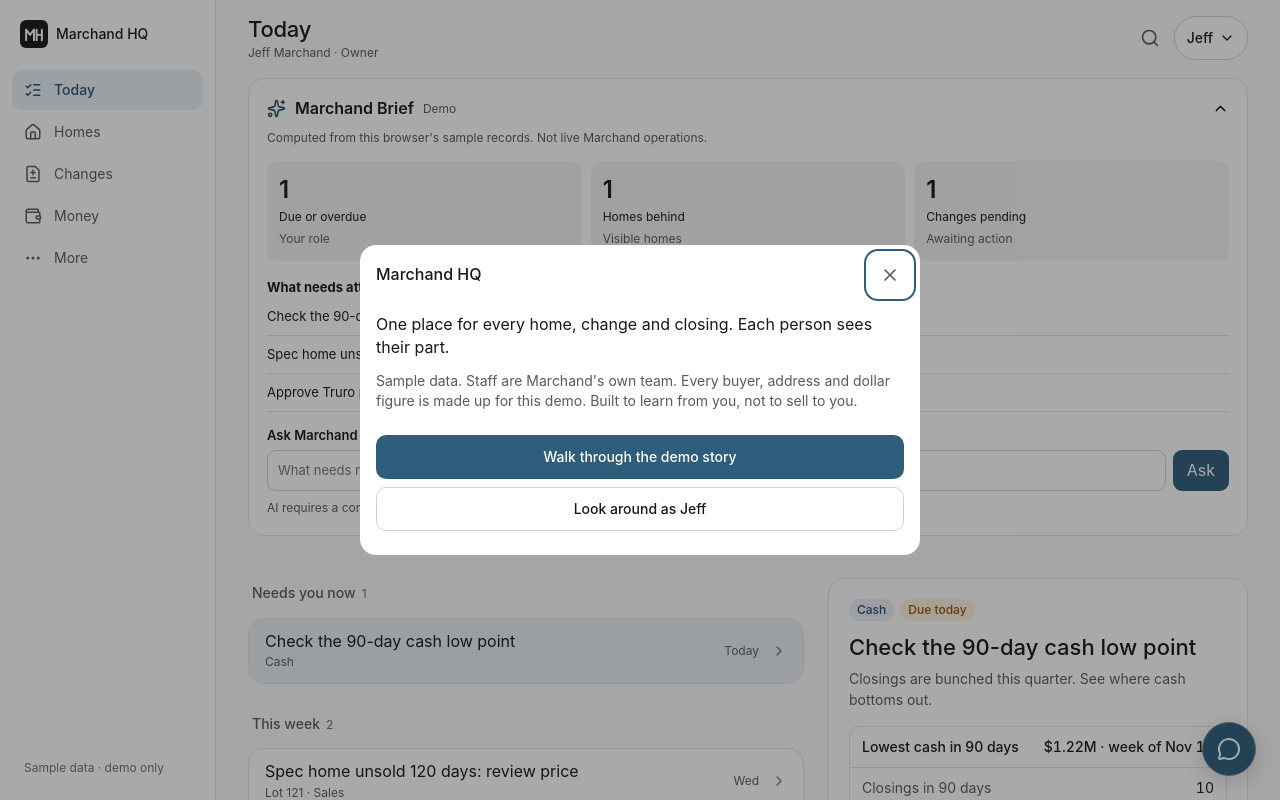
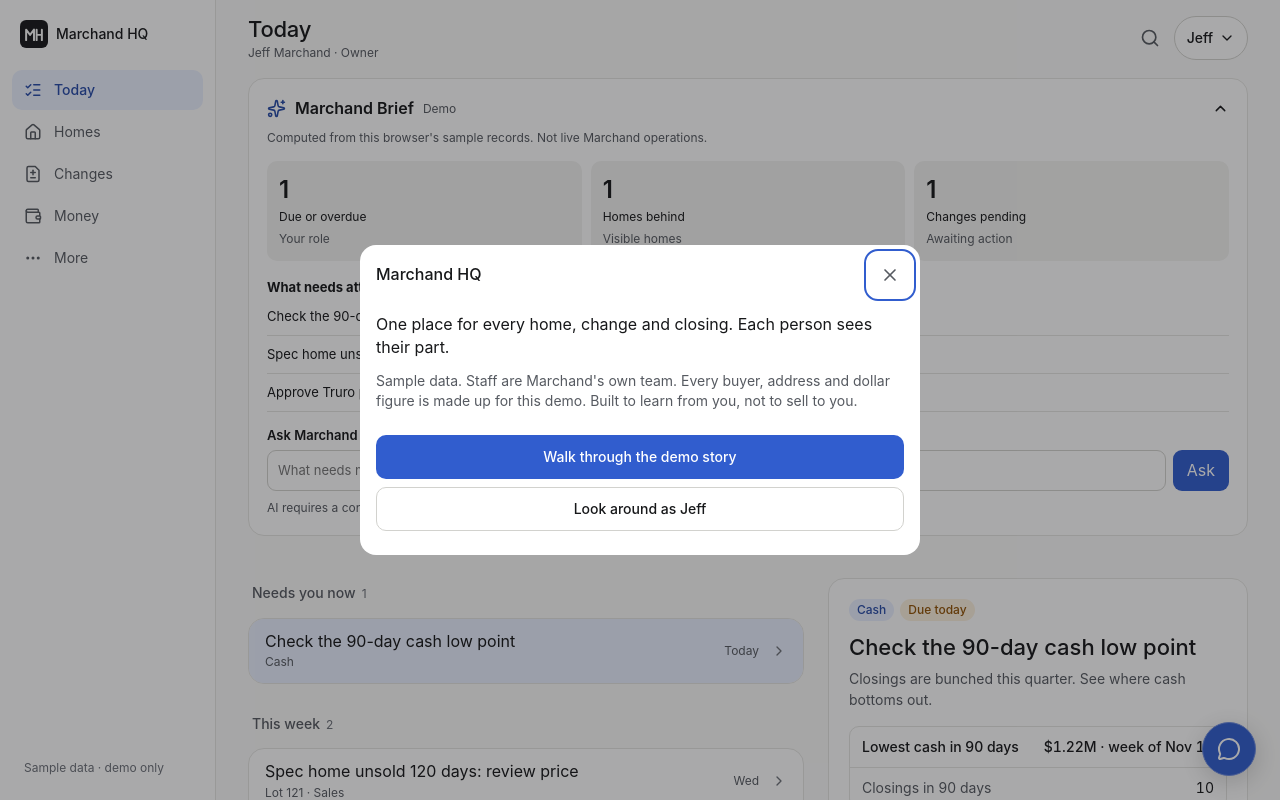
Before and after one commit to AlexChisholm15/marchand-hq, a Next.js app: page / in a window 1280 px wide. Shown: the top 800 px of the page. Built offline with nearby package versions, Linux system fonts and the light colour scheme.

Commit message:
Add six polished light-dark accent palettes

```diff
--- a/src/styles/globals.css
+++ b/src/styles/globals.css
@@ -108,3 +108,17 @@ h3 { font-size: var(--fs-sm); font-weight: 500; }
 @media (prefers-reduced-motion: reduce) {
   *, *::before, *::after { animation-duration: 1ms !important; transition-duration: 1ms !important; }
 }
+
+/* Named accent palettes. All six support the existing light and dark modes. */
+:root[data-palette='cobalt'] { --accent: #315dce; --accent-text: #274ba8; --accent-weak: #eaf0ff; --on-accent: #fff; }
+:root[data-palette='copper'] { --accent: #a35b35; --accent-text: #87451f; --accent-weak: #f8eee7; --on-accent: #fff; }
+:root[data-palette='forest'] { --accent: #327d62; --accent-text: #24684f; --accent-weak: #e4f4eb; --on-accent: #fff; }
+:root[data-palette='plum'] { --accent: #8852ae; --accent-text: #753c99; --accent-weak: #f3eafb; --on-accent: #fff; }
+:root[data-palette='slate'] { --accent: #4b6681; --accent-text: #344e68; --accent-weak: #ebf0f6; --on-accent: #fff; }
+:root[data-palette='rose'] { --accent: #a84969; --accent-text: #983556; --accent-weak: #fdebf1; --on-accent: #fff; }
+:root[data-theme='dark'][data-palette='cobalt'] { --accent: #82a5ff; --accent-text: #a3bdff; --accent-weak: #202b46; --on-accent: #101e39; }
+:root[data-theme='dark'][data-palette='copper'] { --accent: #e1a279; --accent-text: #f1b993; --accent-weak: #33251e; --on-accent: #2a180e; }
+:root[data-theme='dark'][data-palette='forest'] { --accent: #77ccaa; --accent-text: #9ae0c5; --accent-weak: #18342a; --on-accent: #112b20; }
+:root[data-theme='dark'][data-palette='plum'] { --accent: #c598e5; --accent-text: #d8b7f1; --accent-weak: #2c2035; --on-accent: #25142e; }
+:root[data-theme='dark'][data-palette='slate'] { --accent: #9bb6d2; --accent-text: #b6c9df; --accent-weak: #25303e; --on-accent: #172536; }
+:root[data-theme='dark'][data-palette='rose'] { --accent: #ee95b2; --accent-text: #f7adc7; --accent-weak: #3b202d; --on-accent: #2c1220; }
```
